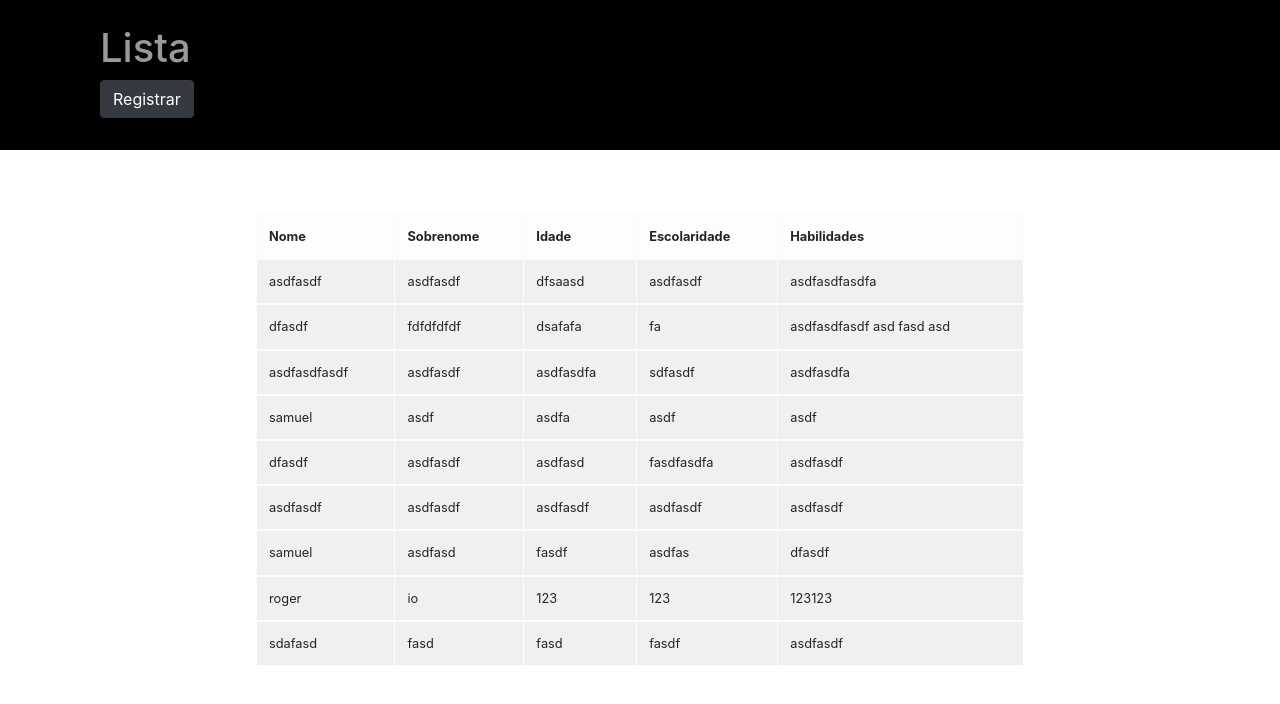
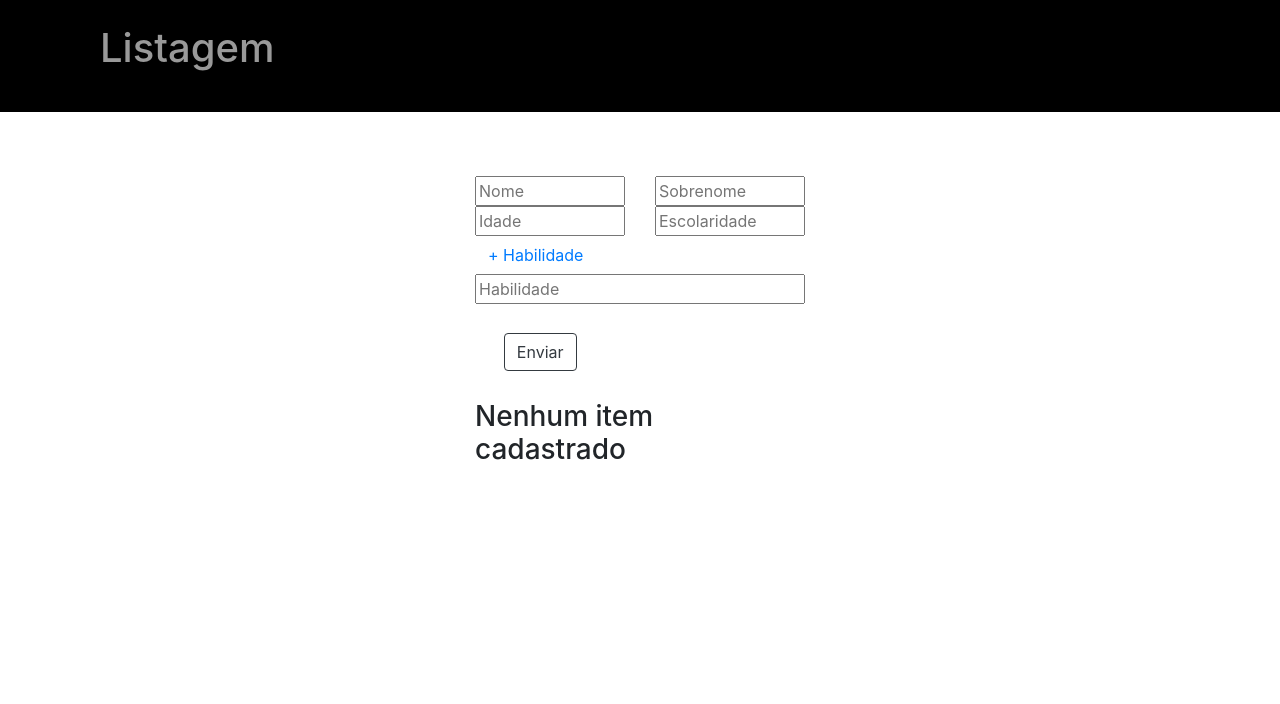
Before and after one commit to sckii/ReactForm, a React (Create React App) app: page / in a window 1280 px wide. Shown: the top 704 px of the page. Built offline with nearby package versions, Linux system fonts and the light colour scheme; data requests are answered from the project's data file.

Commit message:
:recycle: change code to single page

```diff
--- a/src/App.tsx
+++ b/src/App.tsx
@@ -1,6 +1,5 @@
 import React from 'react';
 import {BrowserRouter, Route} from 'react-router-dom'
-import Register from './pages/Register';
 import List from './pages/List';
 
 
@@ -8,7 +7,6 @@ function App() {
   return (
     <BrowserRouter>
       <Route exact path="/" component={List} />
-      <Route exact path="/register" component={Register} />
     </BrowserRouter>
   );
 }
--- a/src/components/Form/index.tsx
+++ b/src/components/Form/index.tsx
@@ -19,10 +19,11 @@ interface Values {
 
 const FormValidation = () => {
   const [visible, setVisible] = useState(false)
+  const [skillBox, setSkillBox] = useState([
+    { skills: '' }
+  ])
 
   let history = useHistory()
-
-
 
   return (
     <PageContainer>
@@ -54,7 +55,6 @@ const FormValidation = () => {
               console.log(res)
             })
             setSubmitting(false);
-            history.push("/");
           }, 2000);
         }}
         validationSchema={registerSchema}
@@ -96,21 +96,21 @@ const FormValidation = () => {
               />
             </Col>
           </Row>
+          <Button variant="link" type="button"> + Habilidade </Button>
             <Row>
               <Col>
                 <Field
                   required
-                style={{"margin": '0.2rem', "resize":"none", "height": "10rem", "width":"100%"}}
-                as="textarea"
+                  as="input"
                   id="skills"
                   name="skills"
-                placeholder="Habilidades"
+                  placeholder="Habilidade"
                 />
               </Col>
             </Row>
           <Row>
-            <Col style={{"margin": '0.2rem'}}>
-              <Button variant='dark' type='submit'> Enviar </Button>
+            <Col style={{"margin": '1.8rem'}}>
+              <Button variant='outline-dark' type='submit'> Enviar </Button>
             </Col>
           </Row>
         </Form>
--- a/src/components/Form/styles.ts
+++ b/src/components/Form/styles.ts
@@ -1,5 +1,12 @@
 import styled from 'styled-components'
 
 export const PageContainer = styled.div `
+  display: flex;
+  align-content: center;
+  justify-content: center;
+  max-width: 330px;
+  input {
+    width: 100%;
+  }
 
 `
--- a/src/components/Header/index.tsx
+++ b/src/components/Header/index.tsx
@@ -10,20 +10,13 @@ interface Props {
   pageName: string;
 }
 
-const Header: React.FC<Props> = ({ linkName, buttonName, pageName }) => {
+const Header: React.FC<Props> = () => {
   return (
     <HeaderContainer>
       <Container>
-
           <Col xs={9} style={{ "display":"flex" }}>
-            <Title><h1>{ pageName }</h1></Title>
+            <Title><h1>Listagem</h1></Title>
           </Col>
-          <Col style={{ "display":"flex" }}>
-            <Link to={ linkName } >
-              <Button variant="dark"> {buttonName} </Button>
-            </Link>
-          </Col>
-
       </Container>
     </HeaderContainer>
   );
--- a/src/data/db.json
+++ b/src/data/db.json
@@ -1,76 +1,5 @@
 {
   "registros": [
-    {
-      "id": "8fb85e3b-68c6-4ea3-ba91-cd2cd9d263b6",
-      "name": "asdfasdf",
-      "lastName": "asdfasdf",
-      "age": "dfsaasd",
-      "schooling": "asdfasdf",
-      "skills": "asdfasdfasdfa"
-    },
-    {
-      "id": "8573ab88-4eb1-414a-aa5b-8b798b50cd31",
-      "name": "dfasdf",
-      "lastName": "fdfdfdfdf",
-      "age": "dsafafa",
-      "schooling": "fa",
-      "skills": "asdfasdfasdf asd fasd asd"
-    },
-    {
-      "id": "8cc7f1bd-0598-472f-a519-d5d05708cd1a",
-      "name": "asdfasdfasdf",
-      "lastName": "asdfasdf",
-      "age": "asdfasdfa",
-      "schooling": "sdfasdf",
-      "skills": "asdfasdfa"
-    },
-    {
-      "id": "2c13cc81-4598-46b5-91df-94c22c4e7a4d",
-      "name": "samuel",
-      "lastName": "asdf",
-      "age": "asdfa",
-      "schooling": "asdf",
-      "skills": "asdf"
-    },
-    {
-      "id": "cd413074-b1d1-418d-9528-1dd50b674478",
-      "name": "dfasdf",
-      "lastName": "asdfasdf",
-      "age": "asdfasd",
-      "schooling": "fasdfasdfa",
-      "skills": "asdfasdf"
-    },
-    {
-      "id": "d1069e42-c794-49ba-bf2b-5b02ae18f757",
-      "name": "asdfasdf",
-      "lastName": "asdfasdf",
-      "age": "asdfasdf",
-      "schooling": "asdfasdf",
-      "skills": "asdfasdf"
-    },
-    {
-      "id": "7f343e5e-fa5b-4731-9c89-06c50a68d4eb",
-      "name": "samuel",
-      "lastName": "asdfasd",
-      "age": "fasdf",
-      "schooling": "asdfas",
-      "skills": "dfasdf"
-    },
-    {
-      "id": "691d12d6-c167-4483-8119-d34661fd0625",
-      "name": "roger",
-      "lastName": "io",
-      "age": "123",
-      "schooling": "123",
-      "skills": "123123"
-    },
-    {
-      "id": "7878bf7f-5adb-43b0-b30d-3a3319ecdaa3",
-      "name": "sdafasd",
-      "lastName": "fasd",
-      "age": "fasd",
-      "schooling": "fasdf",
-      "skills": "asdfasdf"
-    }
+
   ]
 }
--- a/src/pages/List/index.tsx
+++ b/src/pages/List/index.tsx
@@ -1,12 +1,13 @@
 import React, { useEffect, useState } from 'react';
 import Header from '../../components/Header';
 import ListComponent from '../../components/ListComponent';
-import { Table, Spinner } from 'react-bootstrap';
-import { ListContainer } from './styles';
+import { Table, Spinner, Row, Col, Container } from 'react-bootstrap';
+import { ListContainer, AlignCenter } from './styles';
 
 import {registros} from '../../data/db.json'
 
 import axios from 'axios'
+import FormValidation from '../../components/Form';
 
 
 function List() {
@@ -29,9 +30,12 @@ function List() {
         buttonName="Registrar"
         pageName="Lista"
       />
+    <Col>
+      <AlignCenter>
+        <FormValidation />
       { data.length !== 0 ?
         <ListContainer>
-          <Table style={{"font-size":"0.8rem"}} striped hover bordered variant="light">
+          <Table striped hover bordered variant="light">
             <thead>
               <tr>
                 <th>Nome</th>
@@ -41,7 +45,7 @@ function List() {
                 <th>Habilidades</th>
               </tr>
             </thead>
-            { registros.map((data: any) => {
+            {registros.map((data: any) => {
               return (
                 <ListComponent
                   key={data.id}
@@ -49,15 +53,18 @@ function List() {
                   last={data.lastName}
                   age={data.age}
                   schooling={data.schooling}
-                  skills={data.skills}
+                  skills={data.skills.length}
                 />
               )
             })}
 
               </Table>
         </ListContainer>
-        : <ListContainer><h3> Nenhum item cadastrado </h3> <Spinner animation="border" /></ListContainer>
+        : <ListContainer><h3> Nenhum item cadastrado </h3></ListContainer>
       }
+      </AlignCenter>
+
+    </Col>
     </>
   )
 }
--- a/src/pages/List/styles.ts
+++ b/src/pages/List/styles.ts
@@ -4,8 +4,12 @@ export const ListContainer = styled.div `
   display: flex;
   align-items: center;
   justify-content: center;
-  max-width: 100%;
-  margin-left: 20%;
-  margin-right: 20%;
+  max-width: 330px;
+`
 
+export const AlignCenter = styled.div `
+  display: flex;
+  align-items: center;
+  justify-content: center;
+  flex-direction: column;
 `
--- a/src/pages/Register/index.tsx
+++ /dev/null
@@ -1,21 +0,0 @@
-import React from 'react';
-import Header from '../../components/Header';
-import FormValidation from '../../components/Form';
-import { FormContainer } from './styles';
-
-function Register() {
-  return (
-    <>
-      <Header
-        linkName="/"
-        buttonName="Lista"
-        pageName="Registrar"
-      />
-      <FormContainer>
-        <FormValidation />
-      </FormContainer>
-    </>
-  )
-}
-
-export default Register
--- a/src/pages/Register/styles.ts
+++ /dev/null
@@ -1,17 +0,0 @@
-import styled from 'styled-components'
-
-export const FormContainer = styled.div `
-  display: flex;
-  align-items: center;
-  justify-content: center;
-
-  form {
-    padding: 1rem 1.3rem 1rem 1rem;
-    border-radius: .6rem;
-    border: 1px solid gainsboro;
-  }
-  input {
-    width: 100%;
-    margin: 0.2rem;
-  }
-`
```
Lines whose indentation alone changed are shown as unchanged.
